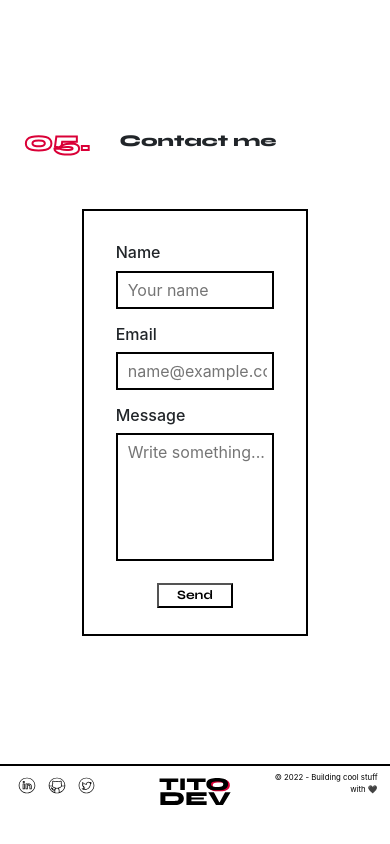
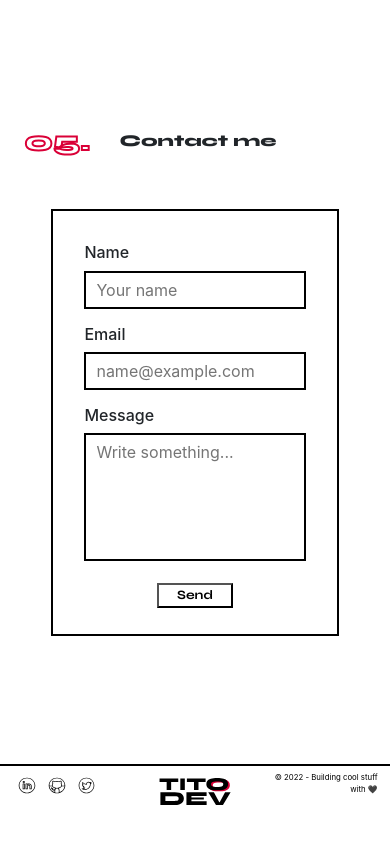
Before and after one commit to titoAndrade/titodev, a React (Create React App) app: page / in a window 390 px wide. Shown: the part 6486-7330 px from the top of the page. Built offline with nearby package versions, Linux system fonts and the light colour scheme; the HTML template or start-up script is replaced by a standard one.

Commit message:
contact form width responsive

```diff
--- a/src/routes/Home/Home.css
+++ b/src/routes/Home/Home.css
@@ -484,8 +484,14 @@ video {
 #row-form {
   margin: 0;
   padding: 0;
-  padding-inline: 21vw;
+  padding-inline: 25vmax;
   margin-bottom: 2em;
+}
+
+@media (max-width: 600px) {
+  #row-form {
+    padding-inline: 6vmax;
+  }
 }
 
 #backgroundNumber05 h1 {
```
